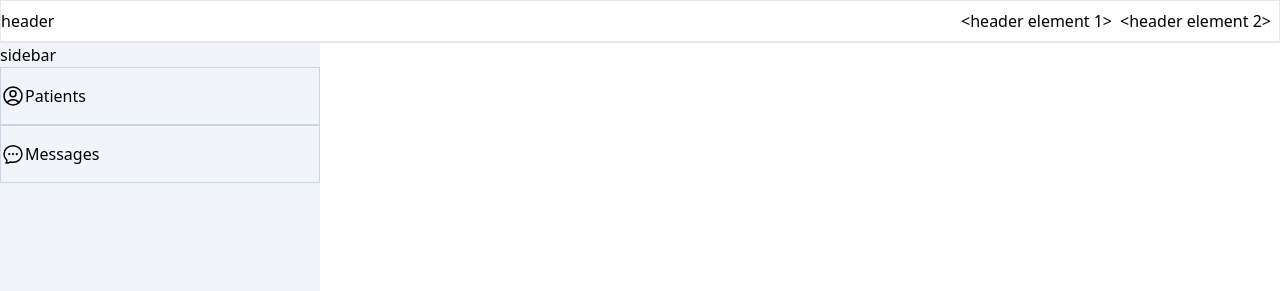
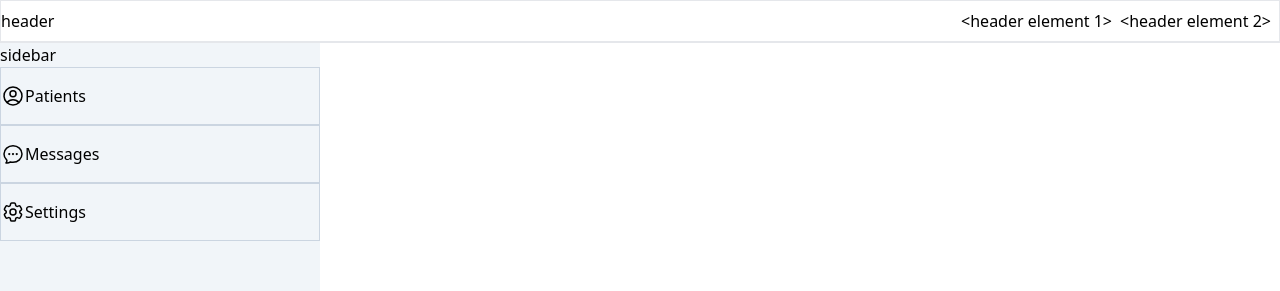
Before and after one commit to Sharkul-pixel/Automated-Prescription-System, a React (Vite) app: page / in a window 1280 px wide. Shown: the top 291 px of the page. Built offline with nearby package versions, Linux system fonts and the light colour scheme.

Commit message:
Add route for settings component

```diff
--- a/src/main.jsx
+++ b/src/main.jsx
@@ -21,6 +21,7 @@ import EditPatientForm, {
   loader as editPatientFormLoader,
   action as editPatientFormAction,
 } from "./routes/EditPatientForm";
+import Settings from "./routes/Settings";
 import "./index.css";
 
 const router = createBrowserRouter(
@@ -53,6 +54,7 @@ const router = createBrowserRouter(
         element={<Messages />}
         loader={MessageLoader}
       ></Route>
+      <Route path="/settings" element={<Settings />}></Route>
     </Route>,
   ),
 );
--- a/src/routes/HeaderAndSidebar.jsx
+++ b/src/routes/HeaderAndSidebar.jsx
@@ -69,6 +69,35 @@ export default function HeaderAndSidebar() {
             </svg>
             <span>Messages</span>
           </NavLink>
+          <NavLink
+            to={`/settings`}
+            className={({ isActive }) =>
+              `item-center flex border border-slate-300 py-4 ${
+                isActive && "bg-slate-200"
+              }`
+            }
+          >
+            <svg
+              xmlns="http://www.w3.org/2000/svg"
+              fill="none"
+              viewBox="0 0 24 24"
+              strokeWidth={1.5}
+              stroke="currentColor"
+              className="h-6 w-6"
+            >
+              <path
+                strokeLinecap="round"
+                strokeLinejoin="round"
+                d="M9.594 3.94c.09-.542.56-.94 1.11-.94h2.593c.55 0 1.02.398 1.11.94l.213 1.281c.063.374.313.686.645.87.074.04.147.083.22.127.324.196.72.257 1.075.124l1.217-.456a1.125 1.125 0 011.37.49l1.296 2.247a1.125 1.125 0 01-.26 1.431l-1.003.827c-.293.24-.438.613-.431.992a6.759 6.759 0 010 .255c-.007.378.138.75.43.99l1.005.828c.424.35.534.954.26 1.43l-1.298 2.247a1.125 1.125 0 01-1.369.491l-1.217-.456c-.355-.133-.75-.072-1.076.124a6.57 6.57 0 01-.22.128c-.331.183-.581.495-.644.869l-.213 1.28c-.09.543-.56.941-1.11.941h-2.594c-.55 0-1.02-.398-1.11-.94l-.213-1.281c-.062-.374-.312-.686-.644-.87a6.52 6.52 0 01-.22-.127c-.325-.196-.72-.257-1.076-.124l-1.217.456a1.125 1.125 0 01-1.369-.49l-1.297-2.247a1.125 1.125 0 01.26-1.431l1.004-.827c.292-.24.437-.613.43-.992a6.932 6.932 0 010-.255c.007-.378-.138-.75-.43-.99l-1.004-.828a1.125 1.125 0 01-.26-1.43l1.297-2.247a1.125 1.125 0 011.37-.491l1.216.456c.356.133.751.072 1.076-.124.072-.044.146-.087.22-.128.332-.183.582-.495.644-.869l.214-1.281z"
+              />
+              <path
+                strokeLinecap="round"
+                strokeLinejoin="round"
+                d="M15 12a3 3 0 11-6 0 3 3 0 016 0z"
+              />
+            </svg>
+            <span>Settings</span>
+          </NavLink>
         </aside>
         <div className="w-3/4">
           <Outlet />
```
